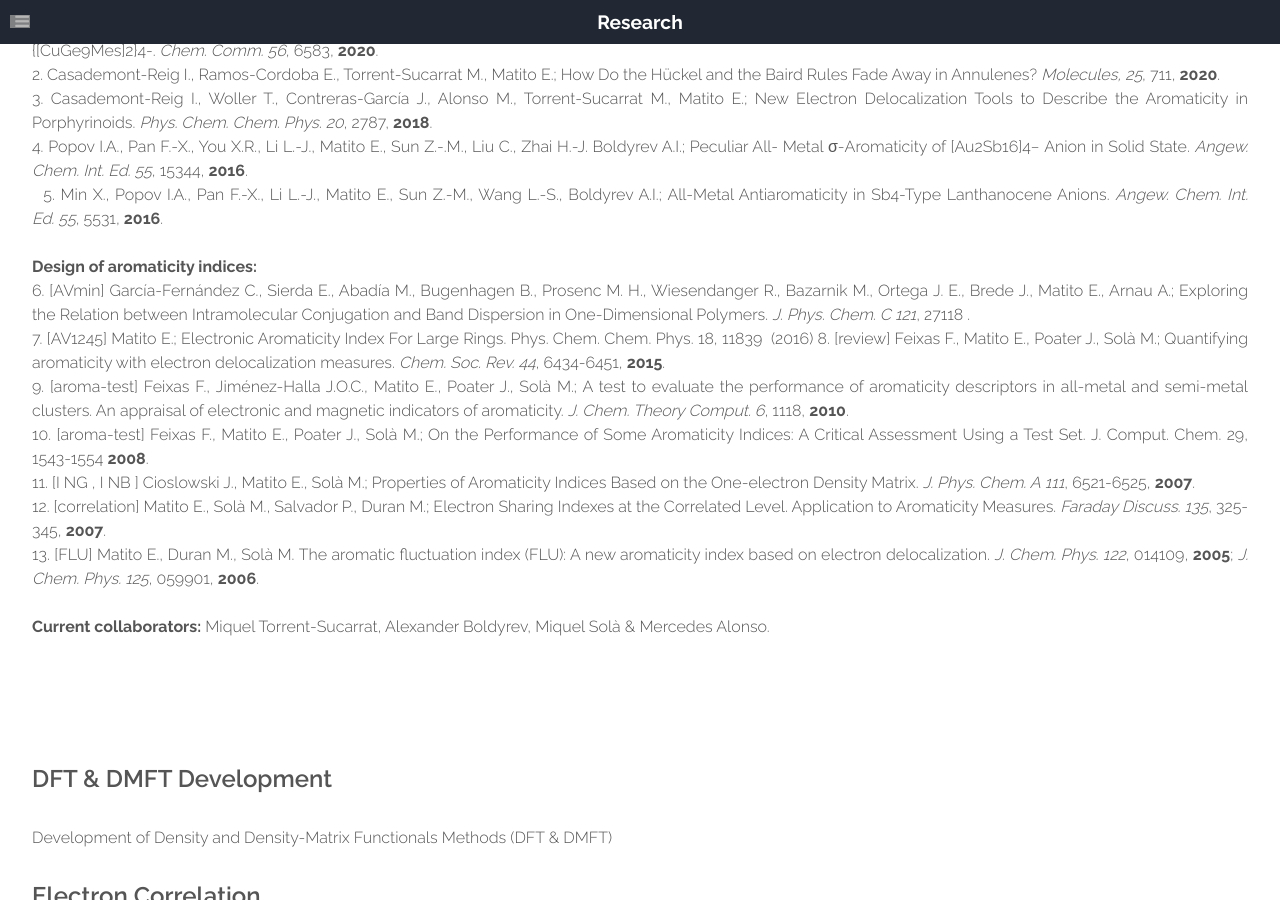
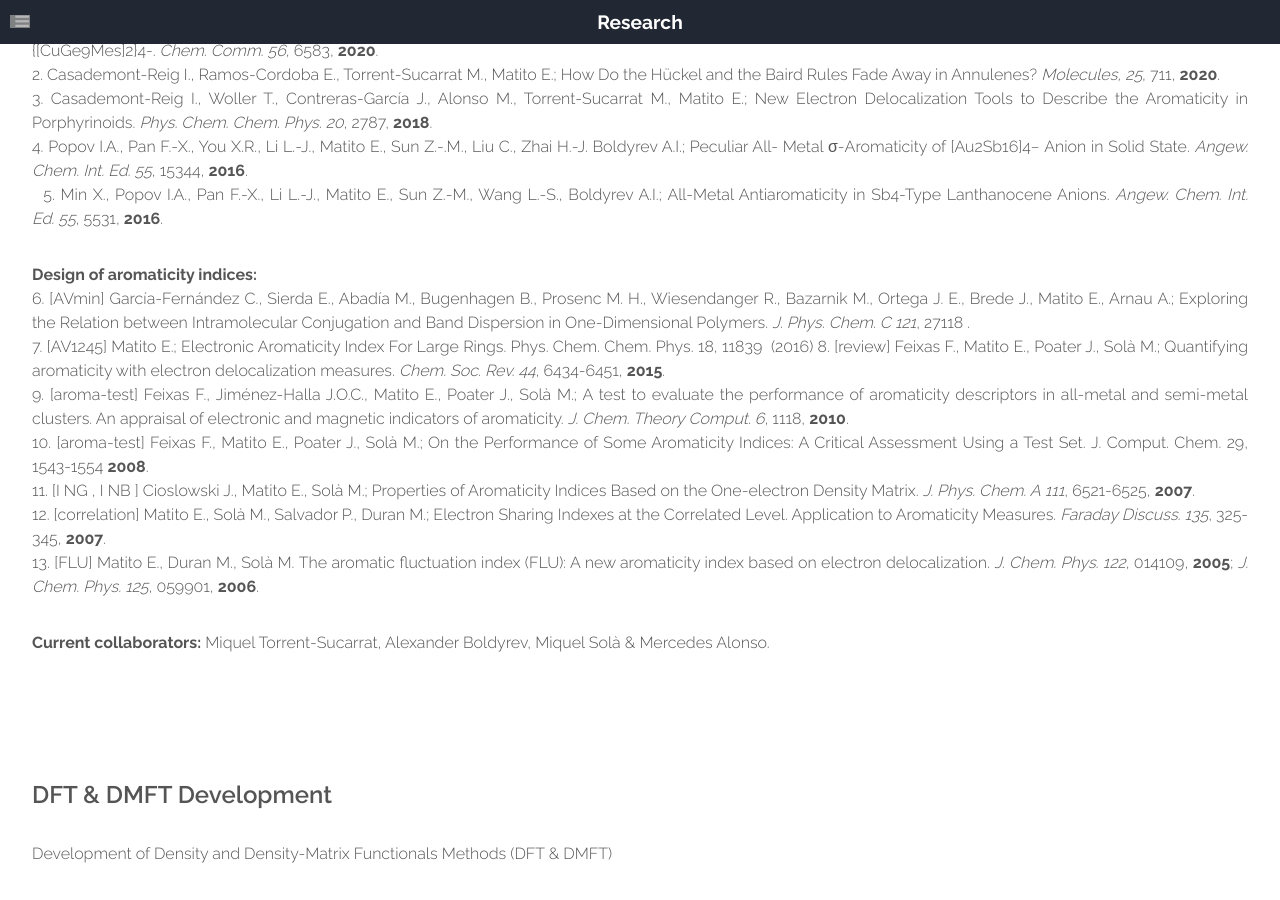
Before and after one commit to old-jekyll-templates/Horizons-Jekyll-Theme, a Jekyll site: the page built from research.html, in a window 1280 px wide and 900 px high, scrolled down 660 px. Built offline with Jekyll 4.4.1, drawn with Linux system fonts in a browser that asks for light colours; grey boxes are pictures that could not be loaded.

Commit message:
Update research.html

```diff
--- a/research.html
+++ b/research.html
@@ -27,9 +27,9 @@ layout: main
 							2. Casademont-Reig I., Ramos-Cordoba E., Torrent-Sucarrat M., Matito E.; How Do the Hückel and the Baird Rules Fade Away in Annulenes? <i>Molecules, 25</i>, 711, <b>2020</b>.<br>
 							3. Casademont-Reig I., Woller T., Contreras-García J., Alonso M., Torrent-Sucarrat M., Matito E.; New Electron Delocalization Tools to Describe the Aromaticity in Porphyrinoids. <i>Phys. Chem. Chem. Phys. 20</i>, 2787, <b>2018</b>.<br>
 							4. Popov I.A., Pan F.-X., You X.R., Li L.-J., Matito E., Sun Z.-.M., Liu C., Zhai H.-J. Boldyrev A.I.; Peculiar All- Metal σ-Aromaticity of [Au2Sb16]4− Anion in Solid State. <i>Angew. Chem. Int. Ed. 55</i>, 15344, <b>2016</b>.<br>
-							5. Min X., Popov I.A., Pan F.-X., Li L.-J., Matito E., Sun Z.-M., Wang L.-S., Boldyrev A.I.; All-Metal Antiaromaticity in Sb4-Type Lanthanocene Anions. <i>Angew. Chem. Int. Ed. 55</i>, 5531, <b>2016</b>.<br>
-							<br>
-							<b>Design of aromaticity indices:</b><br>
+							5. Min X., Popov I.A., Pan F.-X., Li L.-J., Matito E., Sun Z.-M., Wang L.-S., Boldyrev A.I.; All-Metal Antiaromaticity in Sb4-Type Lanthanocene Anions. <i>Angew. Chem. Int. Ed. 55</i>, 5531, <b>2016</b>.<br></p>
+
+						<P ALIGN="justify"><b>Design of aromaticity indices:</b><br>
 							6. [AVmin] García-Fernández C., Sierda E., Abadía M., Bugenhagen B., Prosenc M. H., Wiesendanger R., Bazarnik M., Ortega J. E., Brede J., Matito E., Arnau A.; Exploring the Relation between Intramolecular Conjugation and Band Dispersion in One-Dimensional Polymers. <i>J. Phys. Chem. C 121</i>, 27118 <b2017</b>.<br>
 							7. [AV1245] Matito E.; Electronic Aromaticity Index For Large Rings. Phys. Chem. Chem. Phys. 18, 11839  (2016)
 							8. [review] Feixas F., Matito E., Poater J., Solà M.; Quantifying aromaticity with electron delocalization measures. <i>Chem. Soc. Rev. 44</i>, 6434-6451, <b>2015</b>.<br>
@@ -37,9 +37,9 @@ layout: main
 							10. [aroma-test] Feixas F., Matito E., Poater J., Solà M.; On the Performance of Some Aromaticity Indices: A Critical Assessment Using a Test Set. J. Comput. Chem. 29</i>, 1543-1554 <b>2008</b>.<br>
 							11. [I NG , I NB ] Cioslowski J., Matito E., Solà M.; Properties of Aromaticity Indices Based on the One-electron Density Matrix. <i>J. Phys. Chem. A 111</i>, 6521-6525, <b>2007</b>.<br>
 							12. [correlation] Matito E., Solà M., Salvador P., Duran M.; Electron Sharing Indexes at the Correlated Level. Application to Aromaticity Measures. <i>Faraday Discuss. 135</i>, 325-345, <b>2007</b>.<br>
-							13. [FLU] Matito E., Duran M., Solà M. The aromatic fluctuation index (FLU): A new aromaticity index based on electron delocalization. <i>J. Chem. Phys. 122</i>, 014109, <b>2005</b>; <i>J. Chem. Phys. 125</i>, 059901, <b>2006</b>.<br>
-							<br>
-							<b>Current collaborators:</b> Miquel Torrent-Sucarrat, Alexander Boldyrev, Miquel Solà &amp; Mercedes Alonso.
+							13. [FLU] Matito E., Duran M., Solà M. The aromatic fluctuation index (FLU): A new aromaticity index based on electron delocalization. <i>J. Chem. Phys. 122</i>, 014109, <b>2005</b>; <i>J. Chem. Phys. 125</i>, 059901, <b>2006</b>.<br></p>
+
+						<P ALIGN="justify"><b>Current collaborators:</b> Miquel Torrent-Sucarrat, Alexander Boldyrev, Miquel Solà &amp; Mercedes Alonso.</p>
 
 						</header>
 						<p></p>
```
